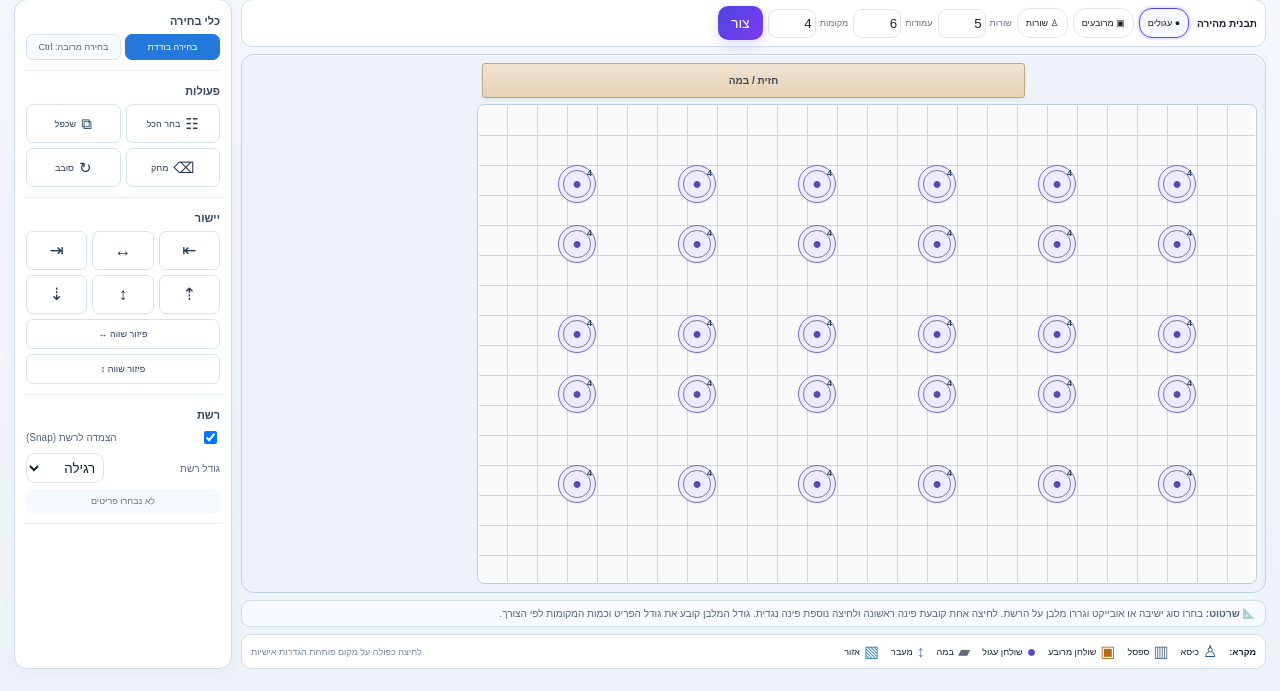
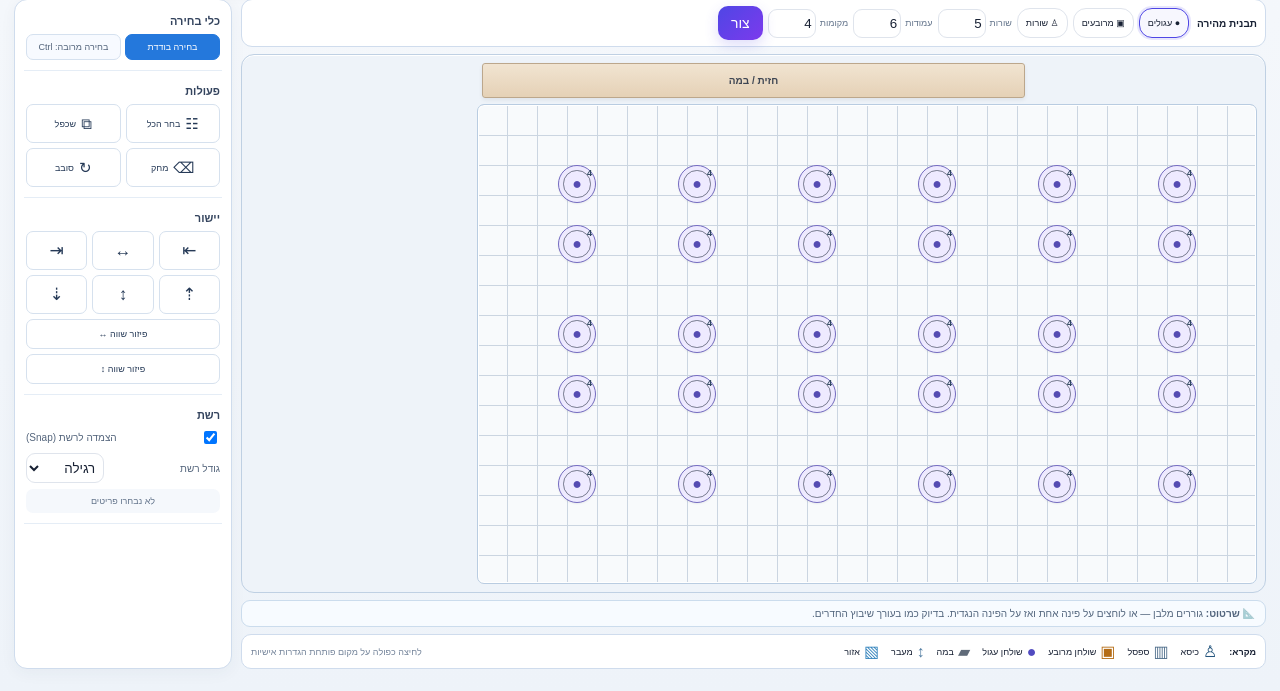
Before and after one commit to avtsye/hall-seating, a Flask app: page / in a window 1280 px wide. Shown: the part 324-1015 px from the top of the page. Run offline with Flask 3, Linux system fonts and the light colour scheme.

Commit message:
Use room-editor drafting instructions in hall builder

```diff
--- a/templates/index.html
+++ b/templates/index.html
@@ -34,7 +34,7 @@
         <div id="builderStage" class="plan-stage">חזית / במה</div>
         <div id="builderCanvas" class="hall builder-canvas room-grid"><div id="draftBand" class="hall-draw-band"></div><div id="selectionBox" class="selection-box"></div><div class="empty-help">בחרו כלי מסרגל הכלים ולחצו על הרשת כדי להתחיל</div></div>
       </div>
-      <div class="hall-draw-hint">📐 <b>שרטוט:</b> בחרו סוג ישיבה או אובייקט וגררו מלבן על הרשת. לחיצה אחת קובעת פינה ראשונה ולחיצה נוספת פינה נגדית. גודל המלבן קובע את גודל הפריט וכמות המקומות לפי הצורך.</div><div class="map-footer"><div class="room-legend"><b>מקרא:</b><span><i class="lg chair-lg">♙</i>כיסא</span><span><i class="lg bench-lg">▥</i>ספסל</span><span><i class="lg square-lg">▣</i>שולחן מרובע</span><span><i class="lg round-lg">●</i>שולחן עגול</span><span><i class="lg stage-lg">▰</i>במה</span><span><i class="lg aisle-lg">↕</i>מעבר</span><span><i class="lg zone-lg">▧</i>אזור</span></div><small>לחיצה כפולה על מקום פותחת הגדרות אישיות</small></div>
+      <div class="hall-draw-hint">📐 <b>שרטוט:</b> <span id="builderHintText">גוררים מלבן — או לוחצים על פינה אחת ואז על הפינה הנגדית. בדיוק כמו בעורך שיבוץ החדרים.</span></div><div class="map-footer"><div class="room-legend"><b>מקרא:</b><span><i class="lg chair-lg">♙</i>כיסא</span><span><i class="lg bench-lg">▥</i>ספסל</span><span><i class="lg square-lg">▣</i>שולחן מרובע</span><span><i class="lg round-lg">●</i>שולחן עגול</span><span><i class="lg stage-lg">▰</i>במה</span><span><i class="lg aisle-lg">↕</i>מעבר</span><span><i class="lg zone-lg">▧</i>אזור</span></div><small>לחיצה כפולה על מקום פותחת הגדרות אישיות</small></div>
     </div>
   </div>
 </div>
```
